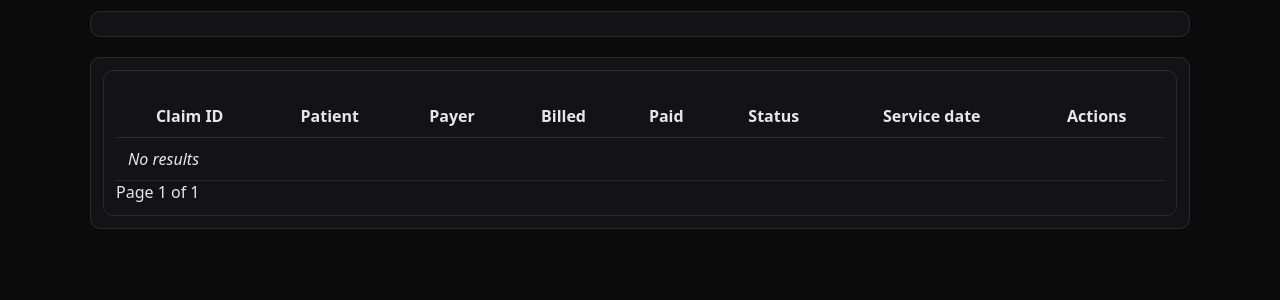
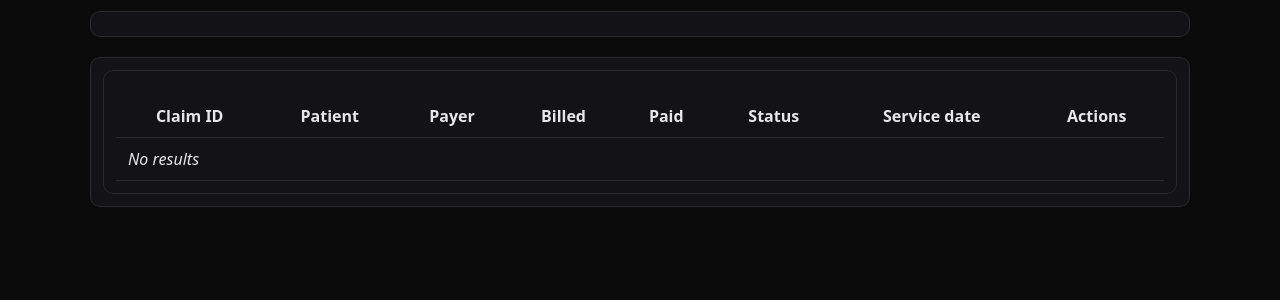
Before and after one commit to Navya-arugonda/erisa-dev-challenge, a Django app: page / in a window 1280 px wide. Shown: the part 174-474 px from the top of the page. Run offline with Django 5.2, Linux system fonts and the light colour scheme; data that the repository does not hold is empty; some libraries are stand-ins or nearby versions.

Commit message:
paginate claims reverted

```diff
--- a/claims/views.py
+++ b/claims/views.py
@@ -7,8 +7,6 @@ from django.shortcuts import get_object_or_404, redirect, render
 from django.views.decorators.http import require_POST
 from django.db.models.functions import Trim
 from django.http import HttpResponse
-from django.core.paginator import Paginator
-from django.db.models import Q
 
 from .forms import ClaimForm
 from .models import Claim, ClaimDetail, ClaimNote
@@ -25,36 +23,43 @@ def claim_list(request):
     q = (request.GET.get("q") or "").strip()
     status_sel = (request.GET.get("status") or "").strip()
 
-    # Only fetch the columns the table needs
-    qs = (Claim.objects
-          .only("id","claim_id","patient_name","payer","amount","paid_amount",
-                "status","service_date","flagged","last_updated")
-          .order_by("-last_updated"))
+    qs = Claim.objects.all().order_by("-last_updated")
 
-    # Search & filter
+    # --- search ---
     if q:
         qs = qs.filter(
             Q(claim_id__icontains=q) |
             Q(patient_name__icontains=q) |
             Q(payer__icontains=q)
         )
+
+    # --- status options (no choices on model -> build from DB) ---
+    # Pull raw statuses, trim in DB where available, then dedupe/sort in Python.
+    raw_statuses = list(
+        Claim.objects.exclude(status__isnull=True)
+             .annotate(_s=Trim("status"))
+             .values_list("_s", flat=True)
+    )
+    statuses = sorted(
+        { (s or "").strip() for s in raw_statuses if (s or "").strip() },
+        key=lambda s: s.lower()
+    )
+
+    # --- apply status filter ---
     if status_sel:
-        qs = qs.filter(status=status_sel)
-
-    # Paginate to avoid rendering thousands of rows at once
-    paginator = Paginator(qs, 50)   # 50 rows per page (tweak as you like)
-    page_number = request.GET.get("page")  # ?page=2 etc.
-    page_obj = paginator.get_page(page_number)
+        qs = qs.annotate(_s=Trim("status")).filter(_s__iexact=status_sel)
 
     ctx = {
-        "claims": page_obj,          # iterate over this in the table
-        "page_obj": page_obj,        # for pager controls
+        "claims": qs,
         "q": q,
         "status_sel": status_sel,
+        "statuses": statuses,
     }
 
     if _is_htmx(request):
+        # Return only the table for HTMX swaps
         return render(request, "includes/claim_table.html", ctx)
+
     return render(request, "claims/claim_list.html", ctx)
 
 def claim_detail(request, pk):
--- a/templates/includes/claim_table.html
+++ b/templates/includes/claim_table.html
@@ -38,28 +38,5 @@
     {% endfor %}
     </tbody>
   </table>
-  <div class="pager" id="pager">
-  {% if page_obj.has_previous %}
-    <a
-      hx-get="/?page={{ page_obj.previous_page_number }}&q={{ q }}&status={{ status_sel }}"
-      hx-target="#claim-table"
-      hx-push-url="true"
-      href="?page={{ page_obj.previous_page_number }}&q={{ q }}&status={{ status_sel }}">
-      ‹ Prev
-    </a>
-  {% endif %}
-
-  <span>Page {{ page_obj.number }} of {{ page_obj.paginator.num_pages }}</span>
-
-  {% if page_obj.has_next %}
-    <a
-      hx-get="/?page={{ page_obj.next_page_number }}&q={{ q }}&status={{ status_sel }}"
-      hx-target="#claim-table"
-      hx-push-url="true"
-      href="?page={{ page_obj.next_page_number }}&q={{ q }}&status={{ status_sel }}">
-      Next ›
-    </a>
-  {% endif %}
-</div>
 
 </div>
```
